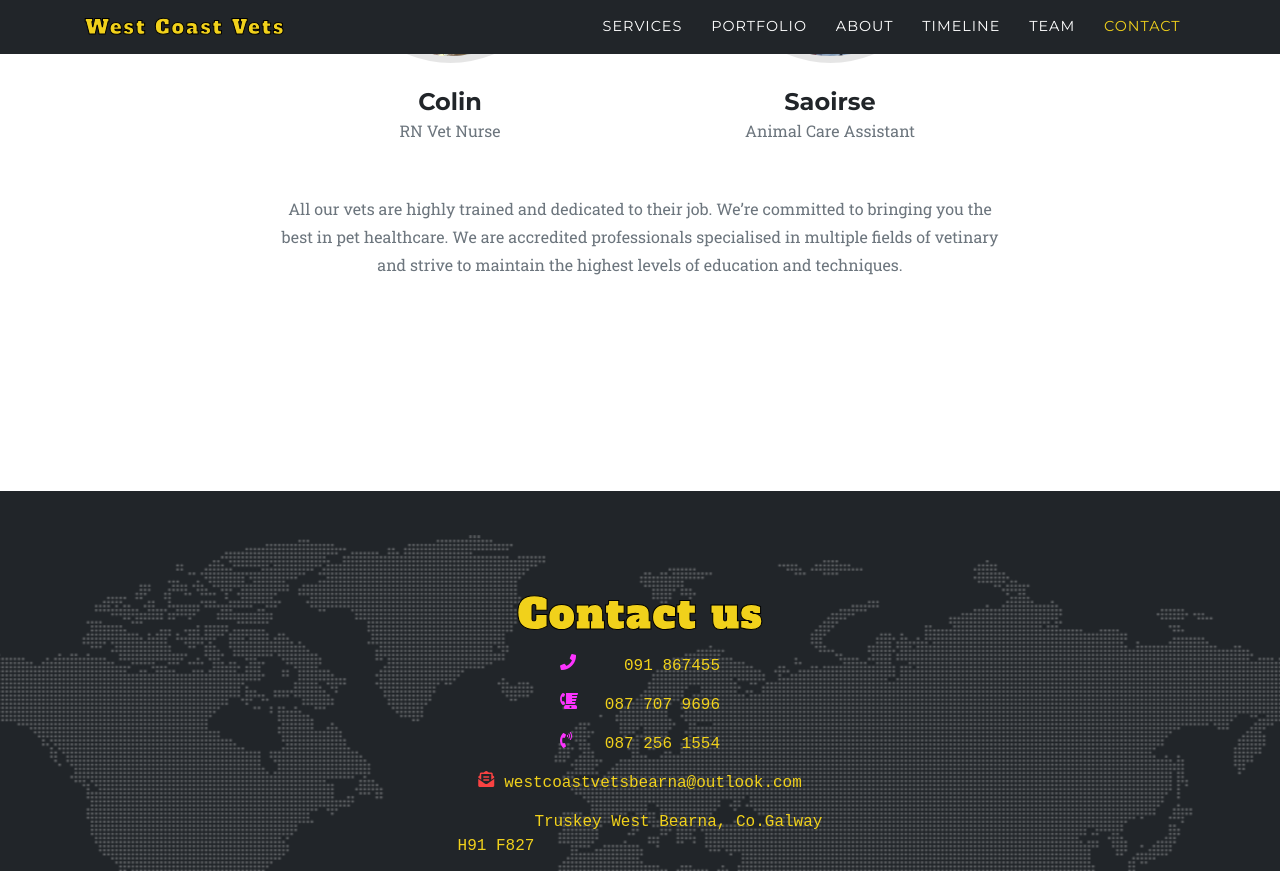
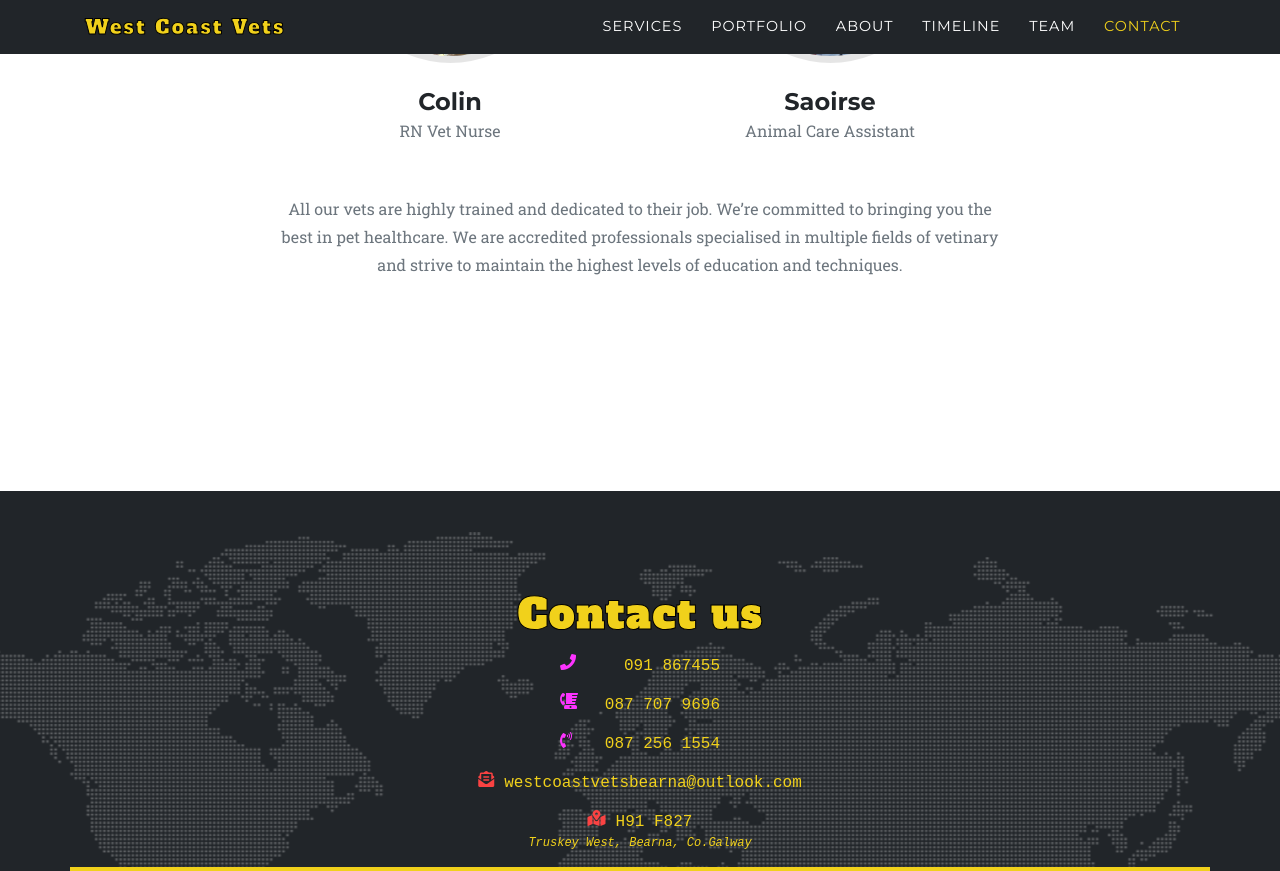
Before and after one commit to EigerEx/westcoastvets, a Jekyll site: the page built from index.md, in a window 1280 px wide and 1400 px high, scrolled down 6666 px, cut to the strip 0-871 px from the top of the window. Built offline with Jekyll 4.4.1, drawn with Linux system fonts in a browser that asks for light colours; nearby versions of some CDN libraries; some web fonts are replaced.

Commit message:
extra address

```diff
--- a/_data/sitetext.yml
+++ b/_data/sitetext.yml
@@ -153,7 +153,7 @@ en: &DEFAULT_EN
     email: westcoastvetsbearna@outlook.com
     email-icon: "fas fa-solid fa-envelope-open-text"
     address-eircode: H91 F827
-    address-text: "Truskey West Bearna, Co.Galway"
+    address-text: "Truskey West, Bearna, Co.Galway"
     address-icon: "fas fa-solid fa-map-location-dot"
     table-name: "Opening hours"
     timetable:
--- a/_includes/contact.html
+++ b/_includes/contact.html
@@ -18,7 +18,7 @@
         </row>
         {% endfor %}
 
-        <!-- email  -->
+        <!-- email -->
         <row class="row justify-content-center">
           <a class="contact-email d-flex">
             <i class="{{ site.data.sitetext[site.locale].contact.email-icon }} contact-email-icon"></i>
@@ -26,18 +26,16 @@
           </a>
         </row>
 
-        <!-- address  -->
+        <!-- address -->
+        <div class="contact-address">
         <row class="row justify-content-center">
-          <a class="contact-address d-flex">
-            <row>
-              <i class="{{ site.data.sitetext[site.locale].contact.address-icon }} contact-address-icon"></i>
-              <div class="contact-address-eircode">{{ site.data.sitetext[site.locale].contact.address-eircode }}</div>
-            </row>
-            <row class="d-flex text-center">
-              <div class="contact-address-text">{{ site.data.sitetext[site.locale].contact.address-text }}</div>
-            </row>
-          </a>
+            <i class="{{ site.data.sitetext[site.locale].contact.address-icon }} contact-address-icon"></i>
+            <div class="contact-address-eircode">{{ site.data.sitetext[site.locale].contact.address-eircode }}</div>
         </row>
+        <row class="row justify-content-center">
+            <div class="contact-address-text">{{ site.data.sitetext[site.locale].contact.address-text }}</div>
+          </row>
+        </div>
 
           <!-- timetable and map block -->
         <div class="d-flex row contact-row">
--- a/_includes/head.html
+++ b/_includes/head.html
@@ -24,6 +24,9 @@
 
   <!-- Bootstrap core CSS -->
   <link href="assets/css/bootstrap.min.css" rel="stylesheet" />
+
+  <!-- fontawesome  -->
+  <script src="https://kit.fontawesome.com/2d64333693.js" crossorigin="anonymous"></script>
 
   <!-- Custom fonts for this template -->
   <link href="assets/css/all.min.css" rel="stylesheet" type="text/css">
--- a/_sass/layout/_contact.scss
+++ b/_sass/layout/_contact.scss
@@ -40,6 +40,8 @@ section#contact {
     color: $highlight;
     .contact-address-text{
       font-family: monospace;
+      font-style: italic;
+      font-size: 12px;
     }
     .contact-address-eircode{
       font-family: monospace;
```
